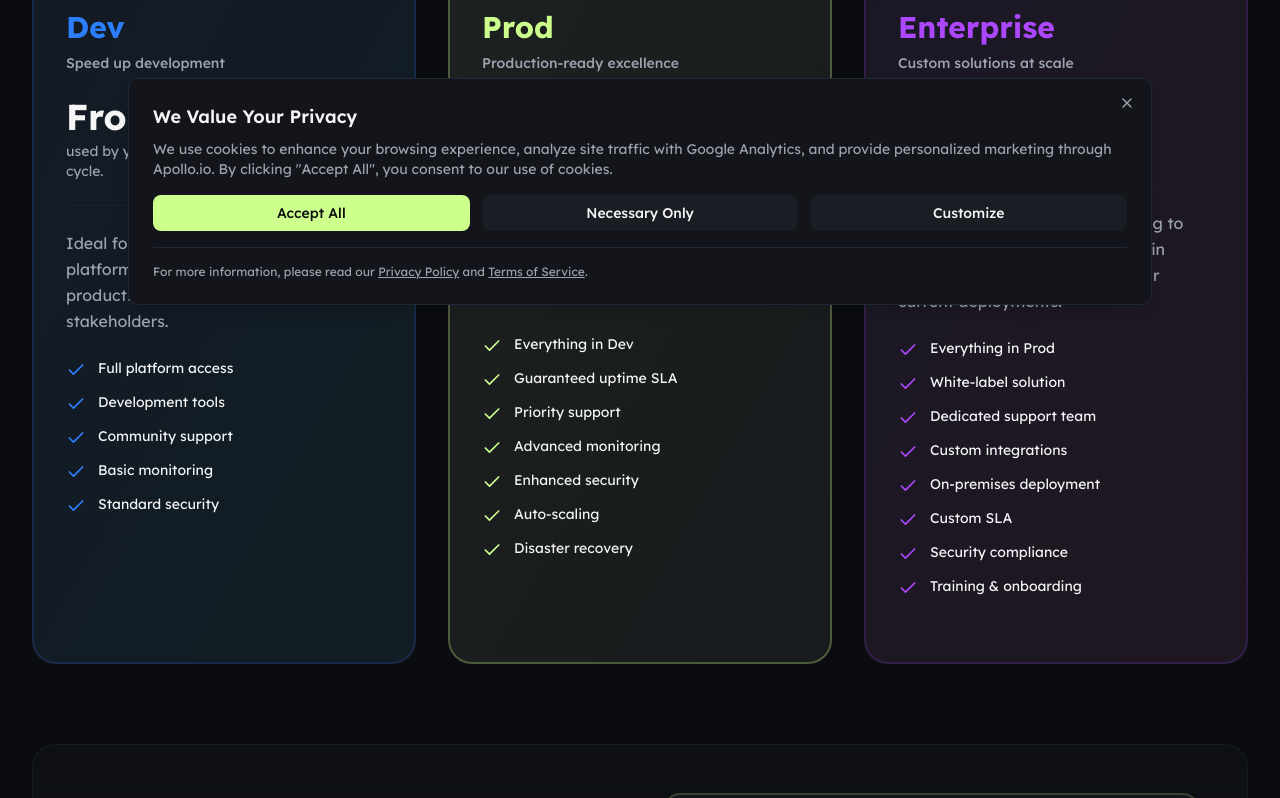
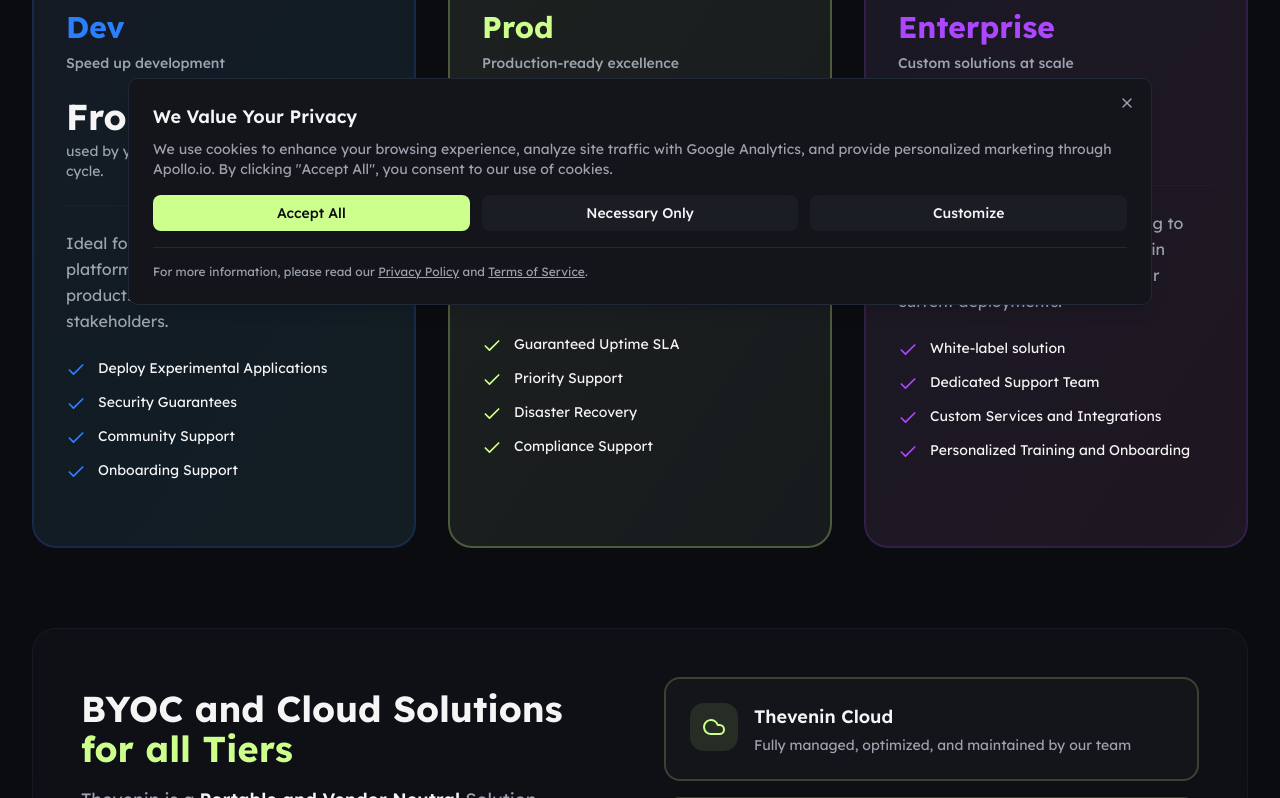
Before and after one commit to thevenincloud/thevenin-website, a Next.js app: page /pricing in a window 1280 px wide. Shown: the part 479-1277 px from the top of the page. Built offline with nearby package versions, Linux system fonts and the light colour scheme; no server answers.

Commit message:
fix: pricing features

```diff
--- a/app/pricing/page.tsx
+++ b/app/pricing/page.tsx
@@ -20,11 +20,10 @@ export default function PricingPage() {
       borderColor: 'border-blue-500/20',
       hoverBorder: 'hover:border-blue-500/50',
       features: [
-        'Full platform access',
-        'Development tools',
-        'Community support',
-        'Basic monitoring',
-        'Standard security',
+        'Deploy Experimental Applications',
+        'Security Guarantees',
+        'Community Support',
+        'Onboarding Support',
       ],
       popular: false,
     },
@@ -40,13 +39,10 @@ export default function PricingPage() {
       borderColor: 'border-primary/30',
       hoverBorder: 'hover:border-primary',
       features: [
-        'Everything in Dev',
-        'Guaranteed uptime SLA',
-        'Priority support',
-        'Advanced monitoring',
-        'Enhanced security',
-        'Auto-scaling',
-        'Disaster recovery',
+        'Guaranteed Uptime SLA',
+        'Priority Support',
+        'Disaster Recovery',
+        'Compliance Support'
       ],
       popular: false,
     },
@@ -62,14 +58,10 @@ export default function PricingPage() {
       borderColor: 'border-purple-500/20',
       hoverBorder: 'hover:border-purple-500/50',
       features: [
-        'Everything in Prod',
         'White-label solution',
-        'Dedicated support team',
-        'Custom integrations',
-        'On-premises deployment',
-        'Custom SLA',
-        'Security compliance',
-        'Training & onboarding',
+        'Dedicated Support Team',
+        'Custom Services and Integrations',
+        'Personalized Training and Onboarding',
       ],
       popular: false,
     },
```
